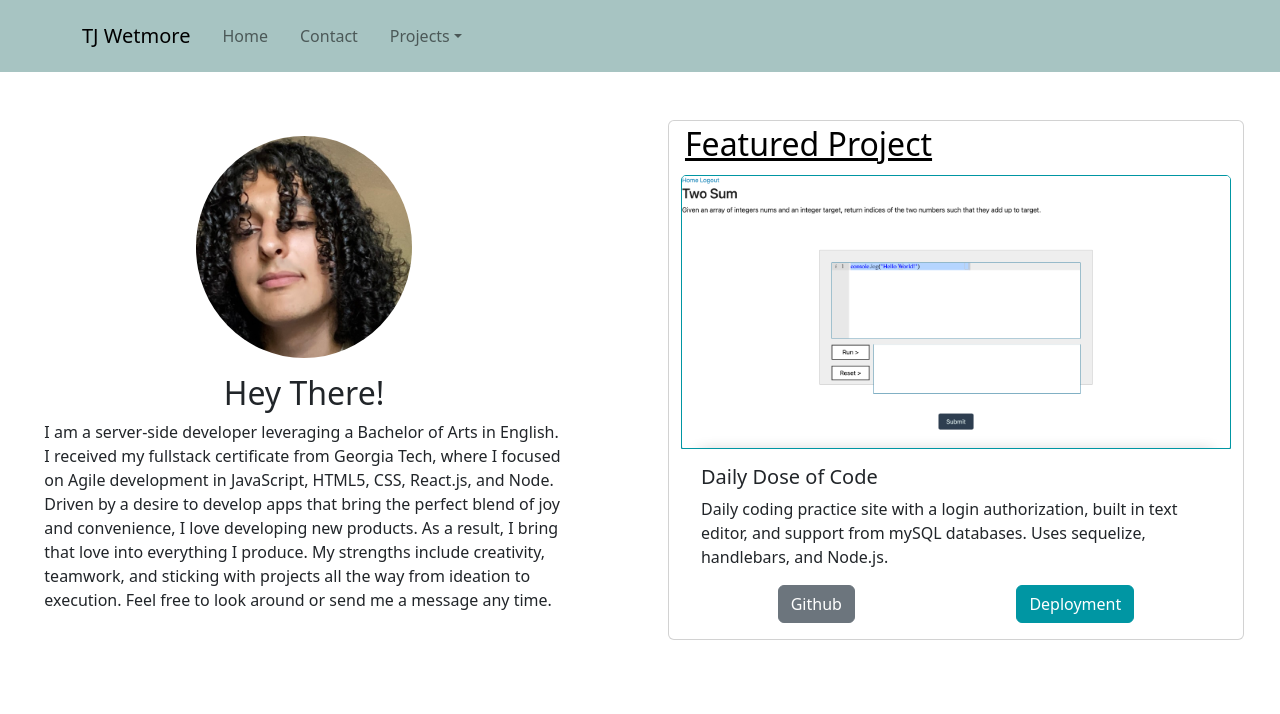
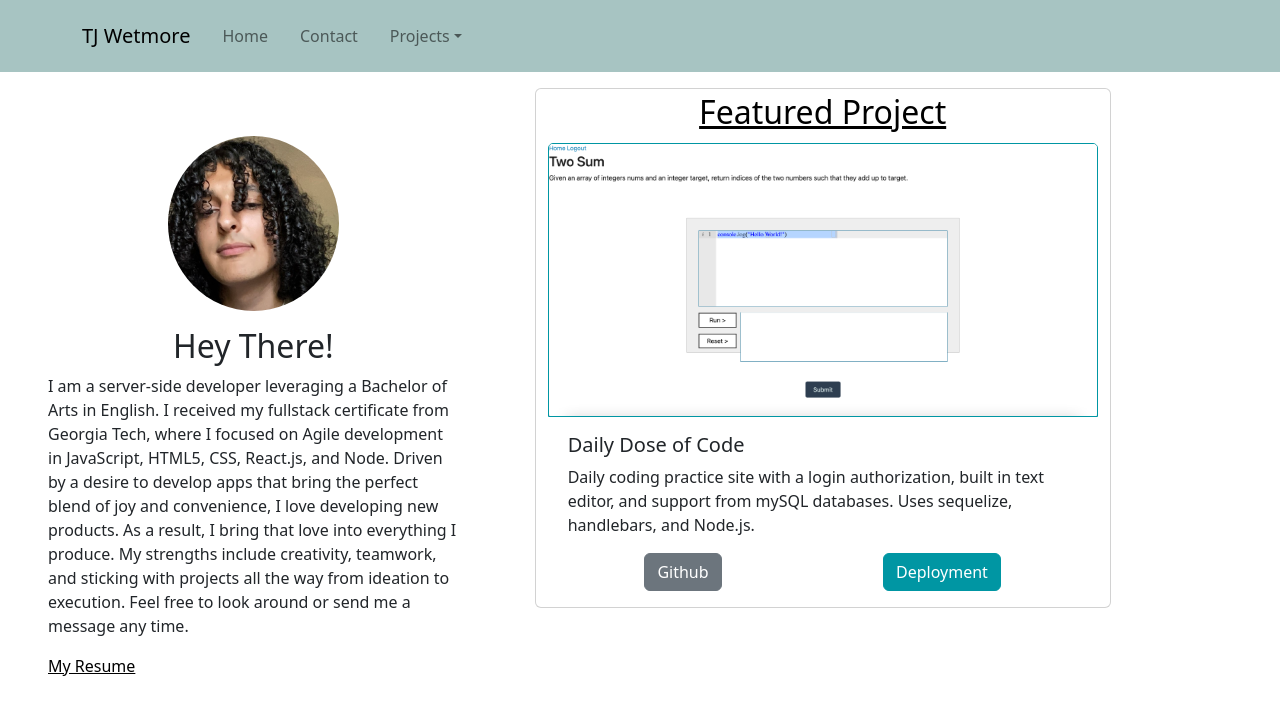
Before and after one commit to TWetmore34/portfolio-front-end, a React (Create React App) app: page / in a window 1280 px wide. Shown: the top 714 px of the page. Built offline with nearby package versions, Linux system fonts and the light colour scheme.

Commit message:
added resume link

```diff
--- a/src/components/home/Featured.js
+++ b/src/components/home/Featured.js
@@ -3,10 +3,10 @@ import { Link } from 'react-router-dom'
 
 function Featured({ project }) {
   return (
-    <Card className='col-lg-7 col-md-5 mx-auto mx-sm-5 m-md-5' style={{ width: '36rem', height: '100%' }}>
+    <Card className='col-lg-7 col-md-5 mx-auto mx-sm-5 m-md-3' style={{ width: '36rem', height: '100%' }}>
     <Card.Title className='m-1'>
       <Link style={{ color: 'black' }} to="/projects/0">
-        <h2>Featured Project</h2>
+        <h2 className='text-center sm-text-left'>Featured Project</h2>
       </Link>
     </Card.Title>
       <Card.Img className='img thumbnail-border' variant="top" src={project.img} />
--- a/src/components/home/Introduction.js
+++ b/src/components/home/Introduction.js
@@ -1,11 +1,12 @@
 import { selfPhoto } from '../../images'
-
+import { resume } from '../../resumeLink/'
 const Introduction = () => {
   return (
-    <div className="my-5 mx-auto col-sm-10 col-md-5">
+    <div className="my-5 mx-auto m-md-5 col-sm-10 col-md-4">
         <img className="img img-responsive col-5 my-3 mx-auto d-block rounded-circle" src={selfPhoto} alt="placeholder img" />
         <h2 className='text-center'>Hey There!</h2>
         <p className='mx-auto col-10 col-sm-12'>I am a server-side developer leveraging a Bachelor of Arts in English. I received my fullstack certificate from Georgia Tech, where I focused on Agile development in JavaScript, HTML5, CSS, React.js, and Node. Driven by a desire to develop apps that bring the perfect blend of joy and convenience, I love developing new products. As a result, I bring that love into everything I produce. My strengths include creativity, teamwork, and sticking with projects all the way from ideation to execution. Feel free to look around or send me a message any time.</p>
+        <a href={resume} download>My Resume</a>
     </div>
   )
 }
--- /dev/null
+++ b/src/resumeLink/index.js
@@ -0,0 +1,3 @@
+module.exports = {
+    resume: require('./Wetmore_Resume.pdf')
+}
```
Also changed, not shown: 1 other file (tests, documents, lock files or other folders).
